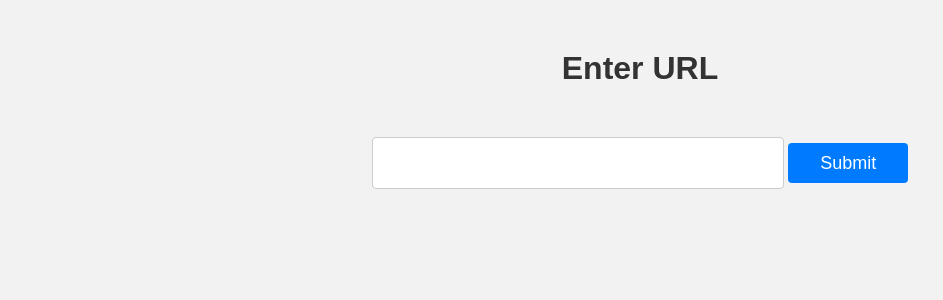
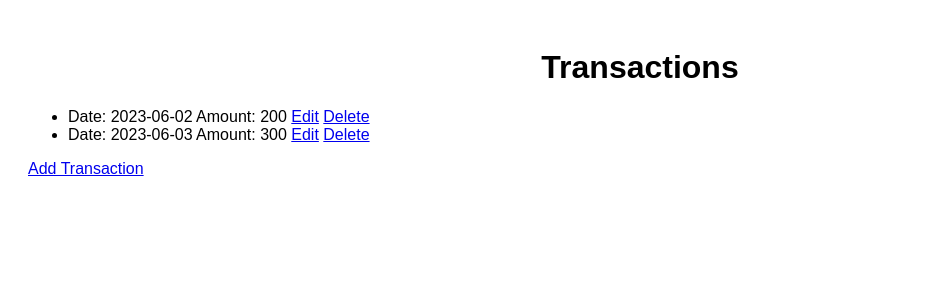
Before and after one commit to vicky-playground/flask_app, a Flask app: page / in a window 1280 px wide. Shown: the top 300 px of the page, without its empty margins (0-943 px from the left). Run offline with Flask 3, Linux system fonts and the light colour scheme.

Commit message:
add CRUD operations

```diff
--- a/app.py
+++ b/app.py
@@ -1,18 +1,85 @@
-from flask import Flask, request, jsonify, render_template
+from flask import Flask, redirect, request, jsonify, render_template, url_for
 
-# create the flask app
 app = Flask(__name__)
 
-# home page
-@app.route('/')
-def home():
-    return render_template('home.html')
+# Sample data
+transactions = [
+    {'id': 1, 'date': '2023-06-01', 'amount': 100, 'account': 'Checking'},
+    {'id': 2, 'date': '2023-06-02', 'amount': 200, 'account': 'Savings'},
+    {'id': 3, 'date': '2023-06-03', 'amount': 300, 'account': 'Investment'}
+]
 
-# define the logic for reading the inputs from the home page
-@app.route('/result', methods=['POST'])
-def result():
-    input = request.form.get('url')
-    return render_template('result.html', display=input)
+# Read operation: List all transactions
+@app.route("/")
+def get_transactions():
+    return render_template("transactions.html", transactions=transactions)
+
+# Create operation: Display add transaction form
+@app.route("/add", methods=["GET"])
+def add_transaction_form():
+    return render_template("form.html")
+
+# Create operation: Add new transaction
+@app.route("/add", methods=["POST"])
+def add_transaction():
+    date = request.form.get("date")
+    amount = float(request.form.get("amount"))
+    account = request.form.get("account")
+
+    # Generate a unique ID for the new transaction
+    new_id = len(transactions) + 1
+
+    # Create the new transaction object
+    new_transaction = {
+        'id': new_id,
+        'date': date,
+        'amount': amount,
+        'account': account
+    }
+
+    # Add the new transaction to the list
+    transactions.append(new_transaction)
+
+    # Redirect to the transactions list page
+    return redirect(url_for("get_transactions"))
+
+# Update operation: Display edit transaction form
+@app.route("/edit/<int:transaction_id>", methods=["GET"])
+def edit_transaction(transaction_id):
+    for transaction in transactions:
+        if transaction['id'] == transaction_id:
+            return render_template("edit.html", transaction=transaction)
+
+    # Transaction not found
+    return "Transaction not found"
+
+# Update operation: Update an existing transaction
+@app.route("/update/<int:transaction_id>", methods=["POST"])
+def update_transaction(transaction_id):
+    date = request.form.get("date")
+    amount = float(request.form.get("amount"))
+    account = request.form.get("account")
+
+    for transaction in transactions:
+        if transaction['id'] == transaction_id:
+            transaction['date'] = date
+            transaction['amount'] = amount
+            transaction['account'] = account
+            break
+
+    # Redirect to the transactions list page
+    return redirect(url_for("get_transactions"))
+
+# Delete operation: Delete a transaction
+@app.route("/delete/<int:transaction_id>")
+def delete_transaction(transaction_id):
+    for transaction in transactions:
+        if transaction['id'] == transaction_id:
+            transactions.remove(transaction)
+            break
+
+    # Redirect to the transactions list page
+    return redirect(url_for("get_transactions"))
 
 if __name__ == "__main__":
     app.run(debug=True)
--- a/static/styles.css
+++ /dev/null
@@ -1,80 +0,0 @@
-body {
-  font-family: Arial, sans-serif;
-  background-color: #f2f2f2;
-  margin: 0;
-  padding: 20px;
-}
-
-h1 {
-  color: #333333;
-  text-align: center;
-  margin-top: 30px;
-}
-
-h2 {
-  color: #666666;
-  font-size: 20px;
-  text-align: center;
-  margin-top: 50px;
-  word-break: break-all;
-}
-
-form {
-  text-align: center;
-  margin-top: 50px;
-}
-
-label {
-  display: block;
-  margin-bottom: 10px;
-  font-size: 20px;
-  color: #666666;
-}
-
-input[type="url"] {
-  width: 400px;
-  height: 40px;
-  font-size: 18px;
-  padding: 5px;
-  border: 1px solid #cccccc;
-  border-radius: 4px;
-}
-
-input[type="submit"] {
-  width: 120px;
-  height: 40px;
-  font-size: 18px;
-  color: #ffffff;
-  background-color: #007bff;
-  border: none;
-  border-radius: 4px;
-  cursor: pointer;
-}
-
-input[type="submit"]:hover {
-  background-color: #0056b3;
-}
-
-.goback_btn {
-  display: block;
-  margin: 0 auto;
-  padding: 10px 20px;
-  font-size: 16px;
-  background-color: #007bff;
-  color: #ffffff;
-  border: none;
-  border-radius: 4px;
-  cursor: pointer;
-  text-decoration: none;
-  text-align: center;
-  width: fit-content;
-  margin-top: 50px;
-}
-
-.goback_btn:hover {
-  background-color: #0056b3;
-}
-
-a {
-  text-decoration: none;
-}
--- a/templates/home.html
+++ /dev/null
@@ -1,17 +0,0 @@
-<!DOCTYPE html>
-<html>
-	<head>
-        <meta charset="UTF-8">
-		<meta name="viewport" content="width=device-width, initial-scale=1.0">
-	  	<link rel="stylesheet" href="{{ url_for('static', filename='styles.css') }}">
-	</head>
-
-<body>
-    <h1>Enter URL</h1>
-    <form action="result" method="POST">
-        <input type="url" name="url" value="" required>
-        <input type="submit" value="Submit">
-    </form>
-
-</body>
-</html>
--- /dev/null
+++ b/templates/transactions.html
@@ -0,0 +1,22 @@
+<!DOCTYPE html>
+<html>
+<head>
+    <meta charset="UTF-8">
+    <meta name="viewport" content="width=device-width, initial-scale=1.0">
+    <link rel="stylesheet" href="/static/style.css">
+</head>
+<body>
+    <h1>Transactions</h1>
+    <ul>
+        {% for transaction in transactions %}
+        <li>
+            <span>Date: {{ transaction.date }}</span>
+            <span>Amount: {{ transaction.amount }}</span>
+            <a href="{{ url_for('edit_transaction', transaction_id=transaction.id) }}">Edit</a>
+            <a href="{{ url_for('delete_transaction', transaction_id=transaction.id) }}">Delete</a>
+        </li>
+        {% endfor %}
+    </ul>
+    <a href="{{ url_for('add_transaction_form') }}">Add Transaction</a>
+</body>
+</html>
```
Also changed, not shown: static/style.css (added, +82 -0 lines), templates/edit.html (added, +37 -0 lines), templates/form.html (added, +37 -0 lines), templates/result.html (+10 -6 lines).
